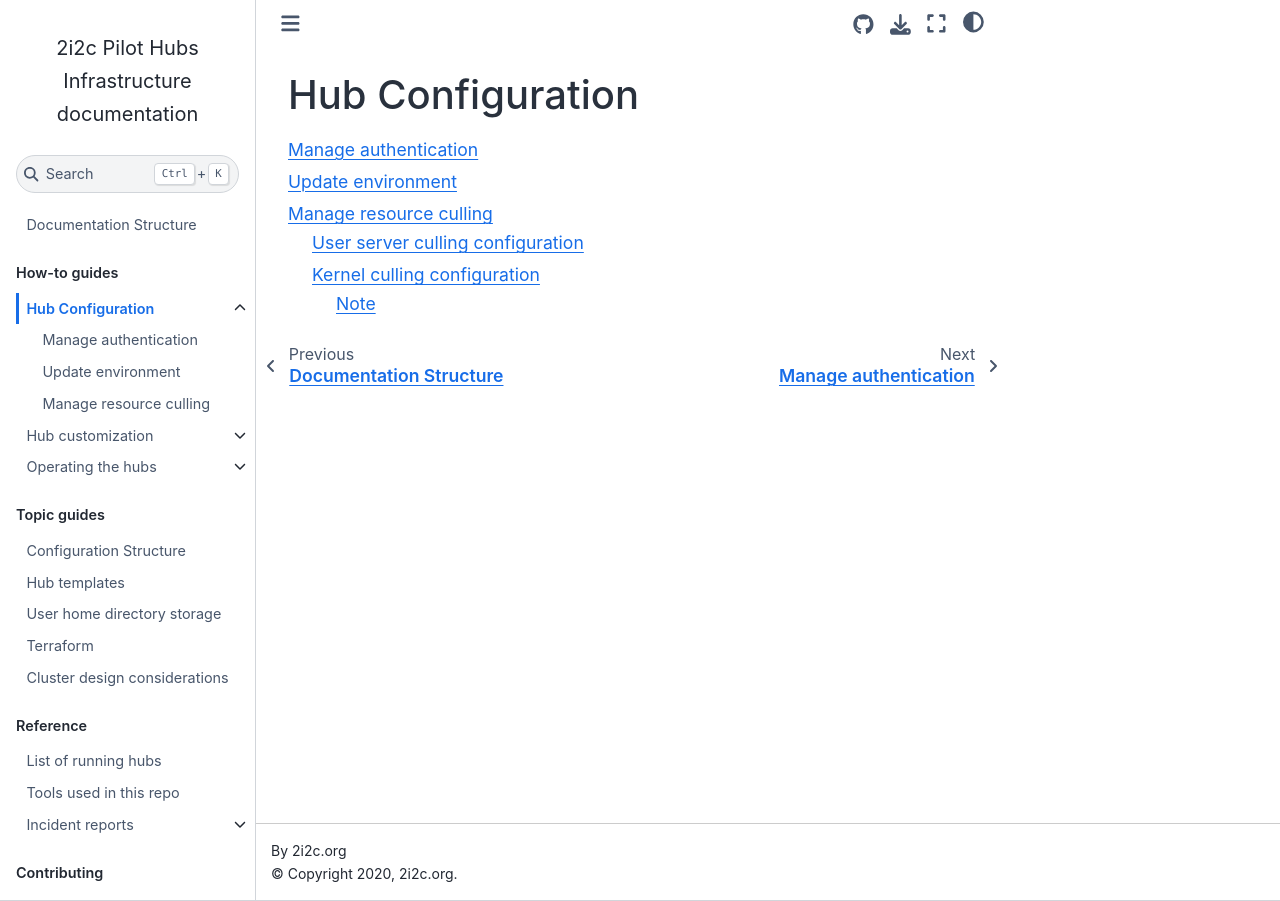
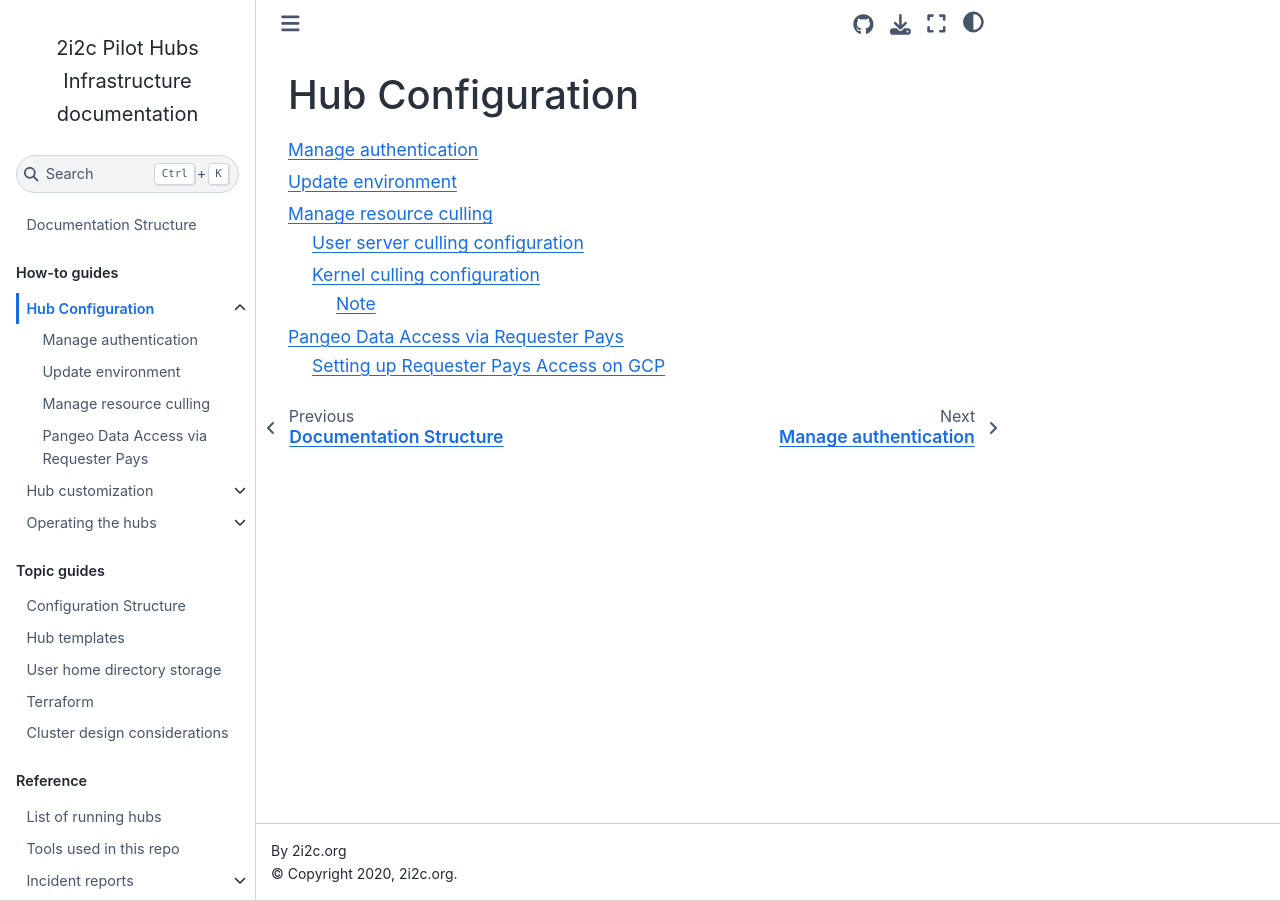
Before and after one commit to 2i2c-org/infrastructure, a Sphinx documentation site: the page built from docs/howto/configure/index.md, in a window 1280 px wide. Built offline with Sphinx 7.4.7 and the Sphinx Book theme 1.1.4, drawn with Linux system fonts in a browser that asks for light colours; pages that are not in the unit, such as notebooks, are missing from menus; the version number could not be read and is left out.

Commit message:
Add requester pays docs to TOC

````diff
--- a/docs/howto/configure/index.md
+++ b/docs/howto/configure/index.md
@@ -4,4 +4,5 @@
 auth-management.md
 update-env.md
 culling.md
+pangeo-requester-pays-access.md
 ```
````
